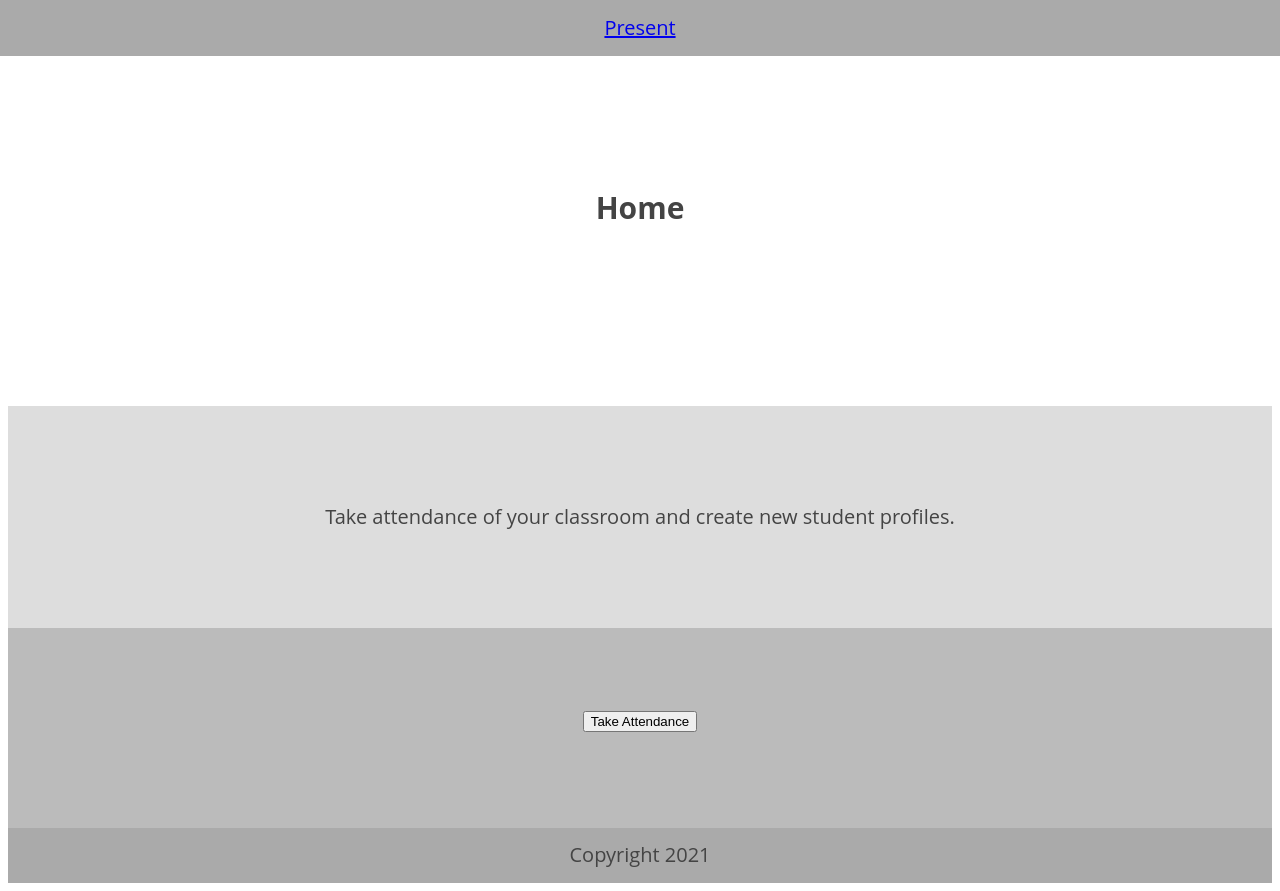
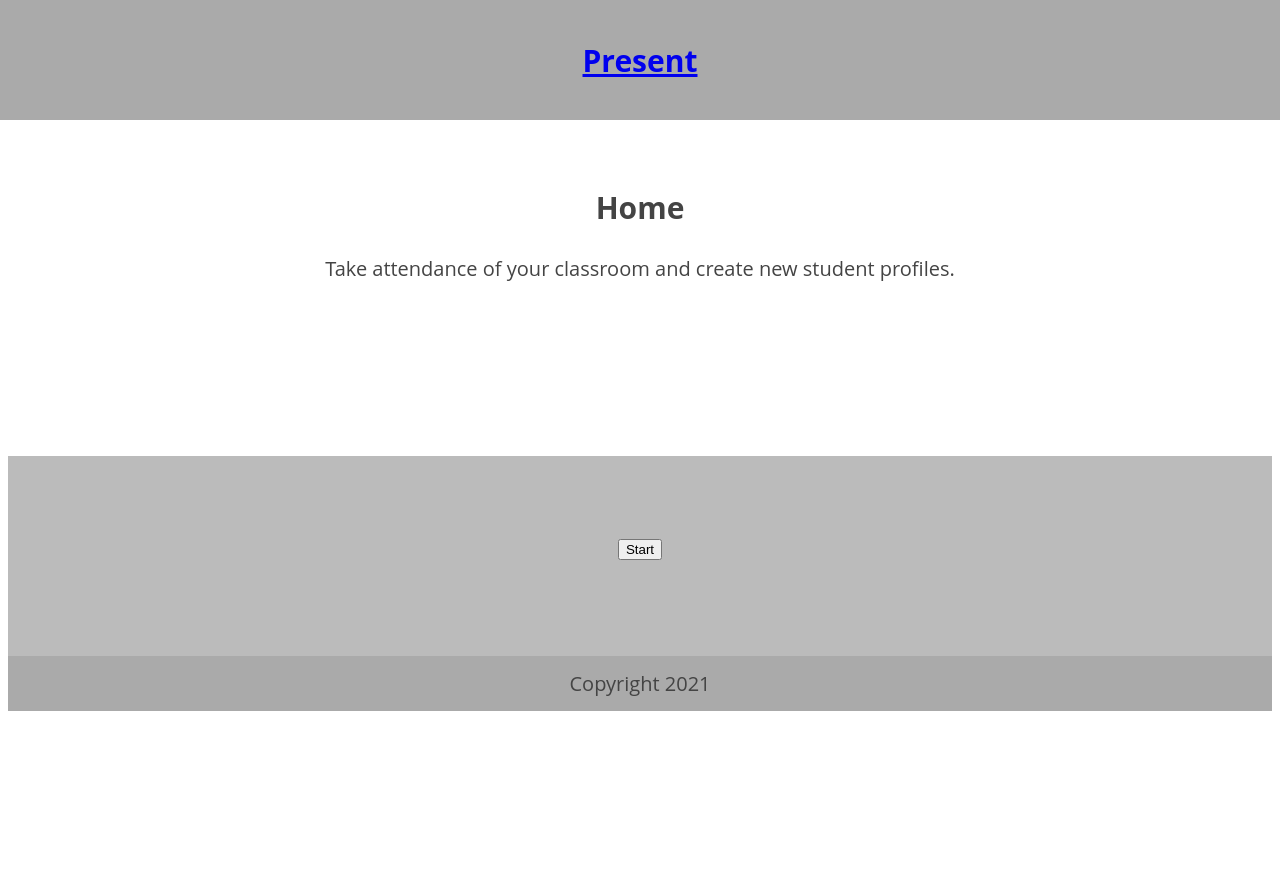
Before and after one commit to bluwakpa/fullstack-noteful, a React (Create React App) app: page / in a window 1280 px wide. After the commit the page ends 800 px from the top, so only its background shows below. Built offline with nearby package versions, Linux system fonts and the light colour scheme.

Commit message:
New Routes

```diff
--- a/src/App.js
+++ b/src/App.js
@@ -33,8 +33,9 @@ export default function App(props) {
         <ApiContext.Provider value={value}>
             <div>
                 <nav role="navigation">
-                    <Link to="/"> Present </Link>
-                    {/* <br /> */}
+                    <Link to="/"><h1>Present</h1></Link>
+                    {/* <br />
+                    <h2> Home </h2> */}
                     {/* <Link to="/add-student"> Student |</Link> */}
                 </nav>
 
@@ -44,8 +45,8 @@ export default function App(props) {
                 <Route path="/student-calendar/:id" component={StudentCalendar} />
                 <Route path="/edit-student/:id" render={(props) => <EditStudent {...props} title={`Props through render`} />} />
 
-                <footer role="content-info">Copyright 2021</footer>
             </div>
+            <footer role="content-info">Copyright 2021</footer>
         </ApiContext.Provider>
     );
 }
--- a/src/Attendance.js
+++ b/src/Attendance.js
@@ -41,18 +41,15 @@ export default function Attendance(props) {
     }
 
     console.log(context.students)
+
     return (
         <main role="main">
             <header>
-                <h1>Attendance</h1>
+                <h2>Student Attendance</h2>
             </header>
-
             <article className="form-section">
                 <label className="dream-date-label" htmlFor="date-month">Date: {data.date} </label>
             </article>
-
-            <section className="form-section dream-type-section">
-                <h2>Students</h2>
             <form onSubmit={handleSubmit}>
                 {/* student names Link to EditStudent
                     check attendance by clicking name
@@ -66,11 +63,11 @@ export default function Attendance(props) {
                     })
                 }
                 {/* submit the attendance to student data */}
-                    <button type="submit">Submit</button>
             </form>
             <section className="button-section">
-                    <Link to="/add-student"><button>Add Student </button></Link>
-                </section>
+                <Link to="/"><button type="submit">Submit</button></Link>
+                <br />
+                <Link to="/add-student"><button>+ Student </button></Link>
             </section>
         </main>
     );
--- a/src/Home.js
+++ b/src/Home.js
@@ -1,19 +1,18 @@
-import React, {  } from 'react';
+import React, { } from 'react';
 import { Link } from 'react-router-dom'
 import './index.css';
 
 export default function App() {
     return (
-        <main role="main">
-            <header role="banner">
-                <h2>Home</h2>
-            </header>
-            <section>
-                <p>Take attendance of your classroom and create new student profiles.</p>
-            </section>
-            <section className="button-section">
-                <Link to="/attendance"><button> Take Attendance </button></Link>
-            </section>
-        </main>
+            <div>
+                <main role="main" />
+                <header role="banner">
+                    <h2> Home </h2>
+                    <p> Take attendance of your classroom and create new student profiles. </p>
+                </header>
+                <section className="button-section">
+                    <Link to="/attendance"><button> Start </button></Link>
+                </section>
+            </div>
     );
 }
--- a/src/StudentAttendance.js
+++ b/src/StudentAttendance.js
@@ -21,11 +21,11 @@ export default function StudentAttendance({ student, updateStudents, checked, se
     return (
         <div>
             <label htmlFor="attendance">
-                <Link to={`/edit-student/${student.id}`}>
-                    <button type='submit'>
+                {/* <Link to={`/edit-student/${student.id}`}> */}
+                    {/* <button type='submit'> */}
                         <span>{student.last_name}, {student.first_name}</span>
-                    </button>
-                </Link>
+                    {/* </button> */}
+                {/* </Link> */}
                 <input onChange={(e) => setChecked(!checked)} type="checkbox" name="attendance" id="attendance" value={checked} className="attendance"></input>
             </label>
         </div>
--- a/src/StudentCalendar.js
+++ b/src/StudentCalendar.js
@@ -43,8 +43,6 @@ export default function StudentCalendar({ match }) {
         }
     }
 
-
-
     return (
         <main role="main">
             <header role="banner">
@@ -62,8 +60,16 @@ export default function StudentCalendar({ match }) {
                     />
 
                 </div>
-
-
+                <div>
+                    {
+                        Object.entries(student.attendance).map(([date, present]) => (
+                            <div>
+                            <p>{date}</p>
+                            <p>{present? "present": "absent"}</p>
+                            </div>
+                        ))
+                    }
+                </div>
                 <div>
                     {/* <ul>
                         {listItems}
```
Also changed, not shown: 1 other file (tests, documents, lock files or other folders). Lines whose indentation alone changed are shown as unchanged.
